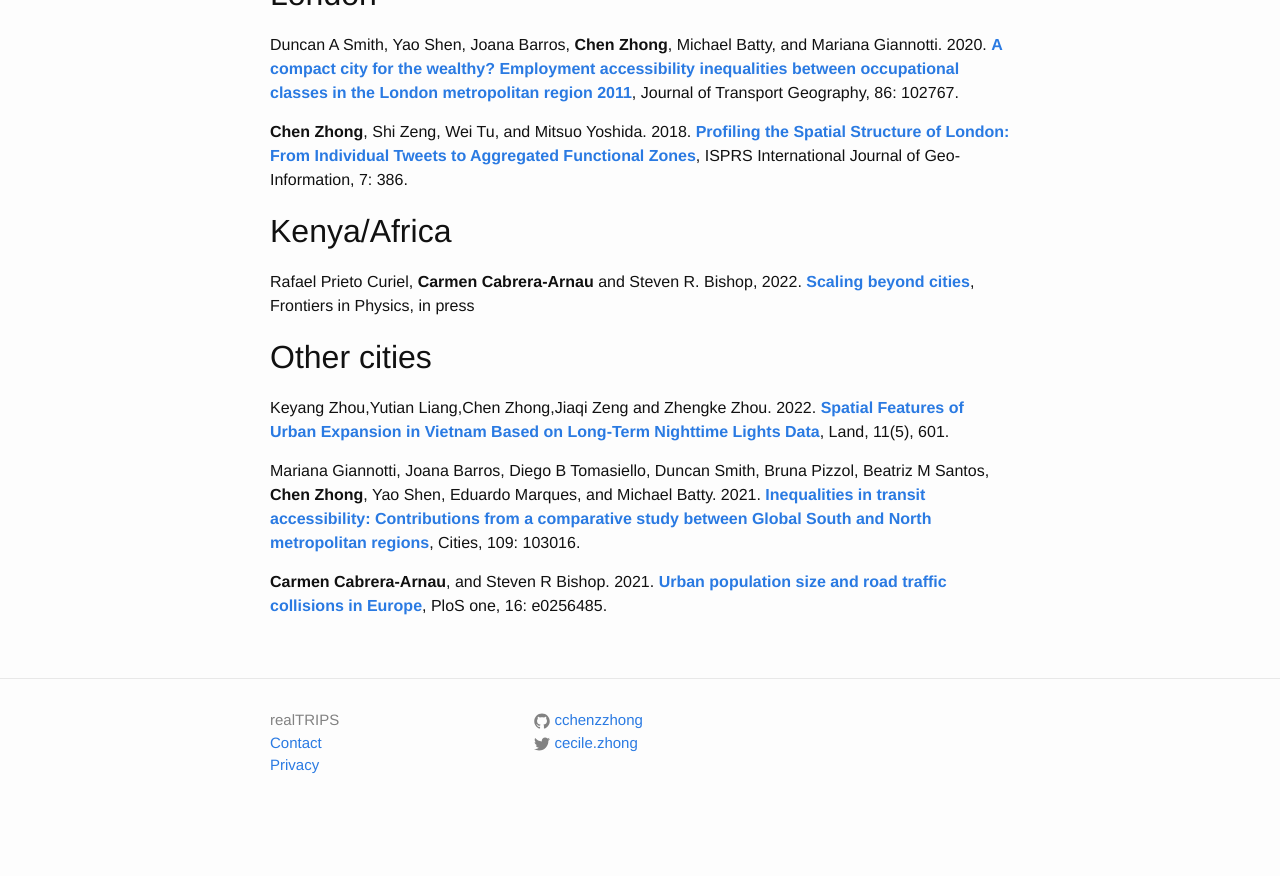
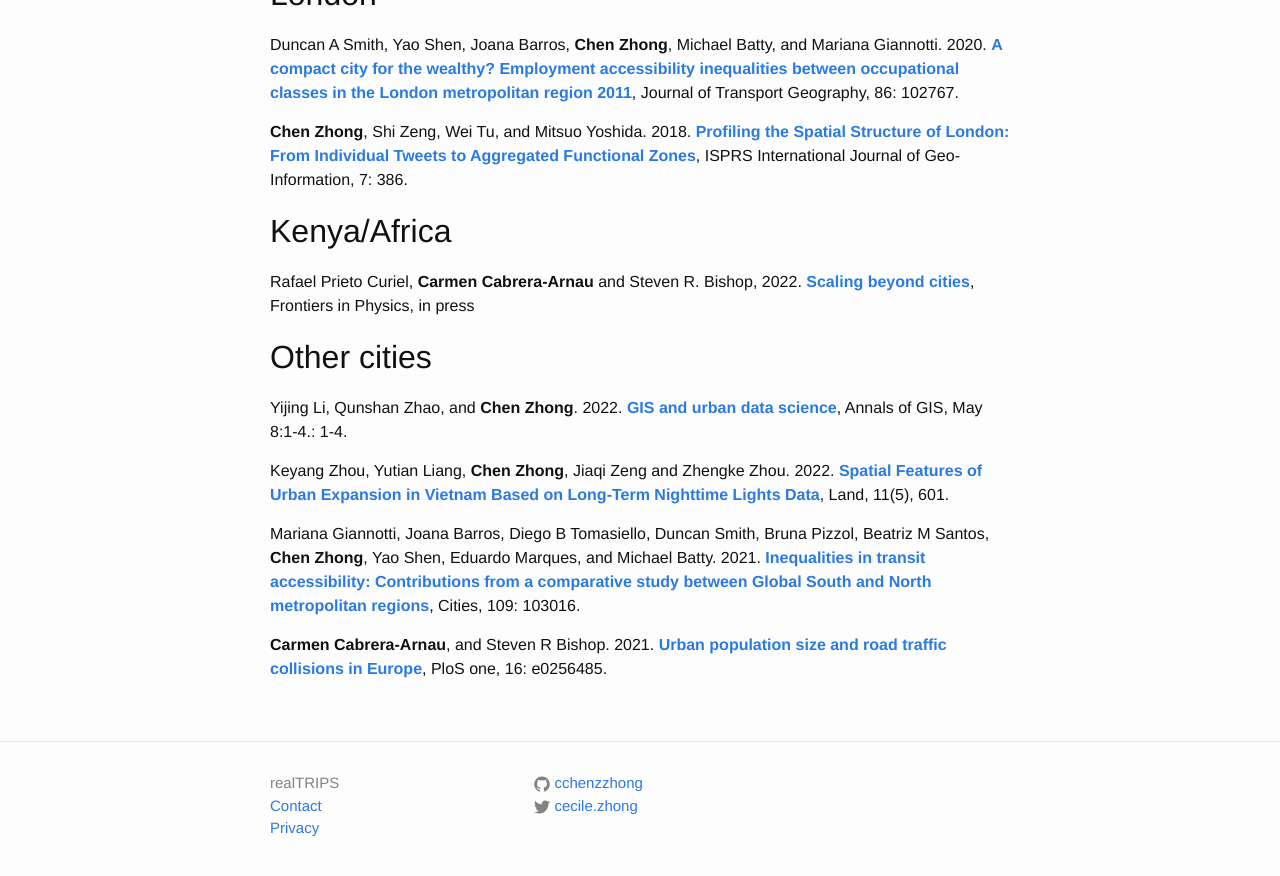
Before and after one commit to c-zhong-ucl-ac-uk/realTRIPS, a Jekyll site: the page built from publications.md, in a window 1280 px wide and 900 px high, scrolled down 630 px. Shown: the top 876 px of the window. Built offline with Jekyll 4.4.1, drawn with Linux system fonts in a browser that asks for light colours; before the commit the page ends 1467 px from its top, so only the background shows below that.

Commit message:
Update publications.md

```diff
--- a/publications.md
+++ b/publications.md
@@ -29,7 +29,9 @@ Rafael Prieto Curiel,  **Carmen Cabrera-Arnau** and Steven R. Bishop, 2022. [**S
 
 ## Other cities
 
-Keyang Zhou,Yutian Liang,Chen Zhong,Jiaqi Zeng and Zhengke Zhou. 2022. [**Spatial Features of Urban Expansion in Vietnam Based on Long-Term Nighttime Lights Data**](https://www.mdpi.com/2073-445X/11/5/601/htm), Land, 11(5), 601.
+Yijing Li, Qunshan Zhao, and **Chen Zhong**. 2022. [**GIS and urban data science**](https://www.tandfonline.com/doi/full/10.1080/19475683.2022.2070969), Annals of GIS, May 8:1-4.: 1-4.
+
+Keyang Zhou, Yutian Liang, **Chen Zhong**, Jiaqi Zeng and Zhengke Zhou. 2022. [**Spatial Features of Urban Expansion in Vietnam Based on Long-Term Nighttime Lights Data**](https://www.mdpi.com/2073-445X/11/5/601/htm), Land, 11(5), 601.
 
 Mariana Giannotti, Joana Barros, Diego B Tomasiello, Duncan Smith, Bruna Pizzol, Beatriz M Santos, **Chen Zhong**, Yao Shen, Eduardo Marques, and Michael Batty. 2021. [**Inequalities in transit accessibility: Contributions from a comparative study between Global South and North metropolitan regions**](https://doi.org/10.1016/j.cities.2020.103016), Cities, 109: 103016.
 
```
